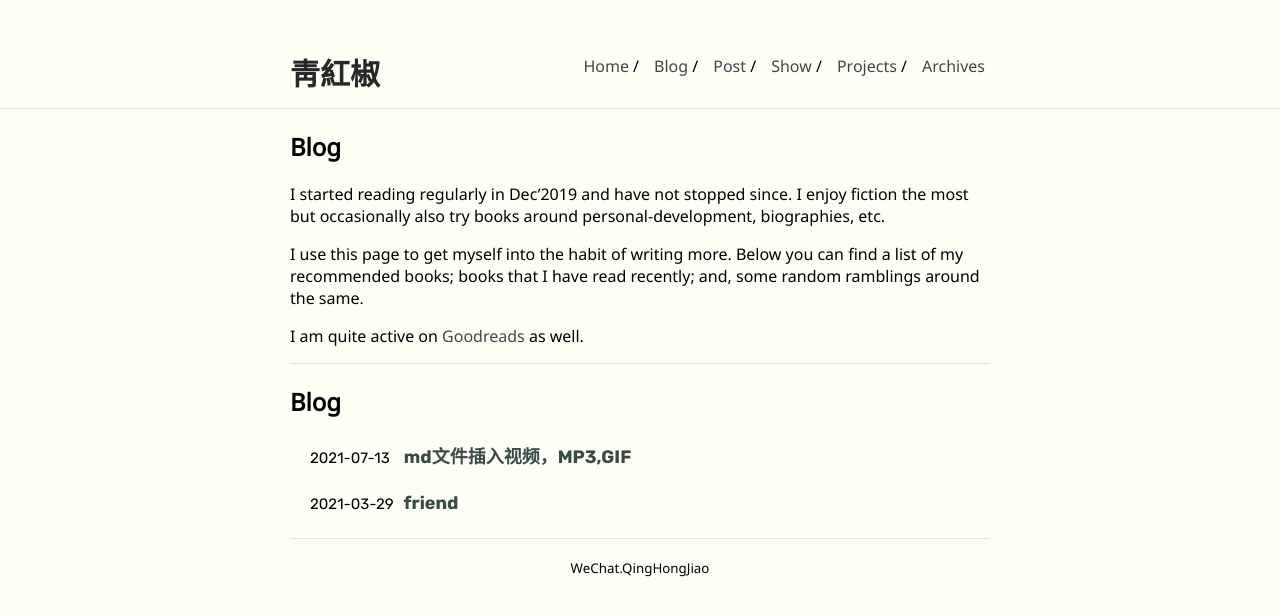
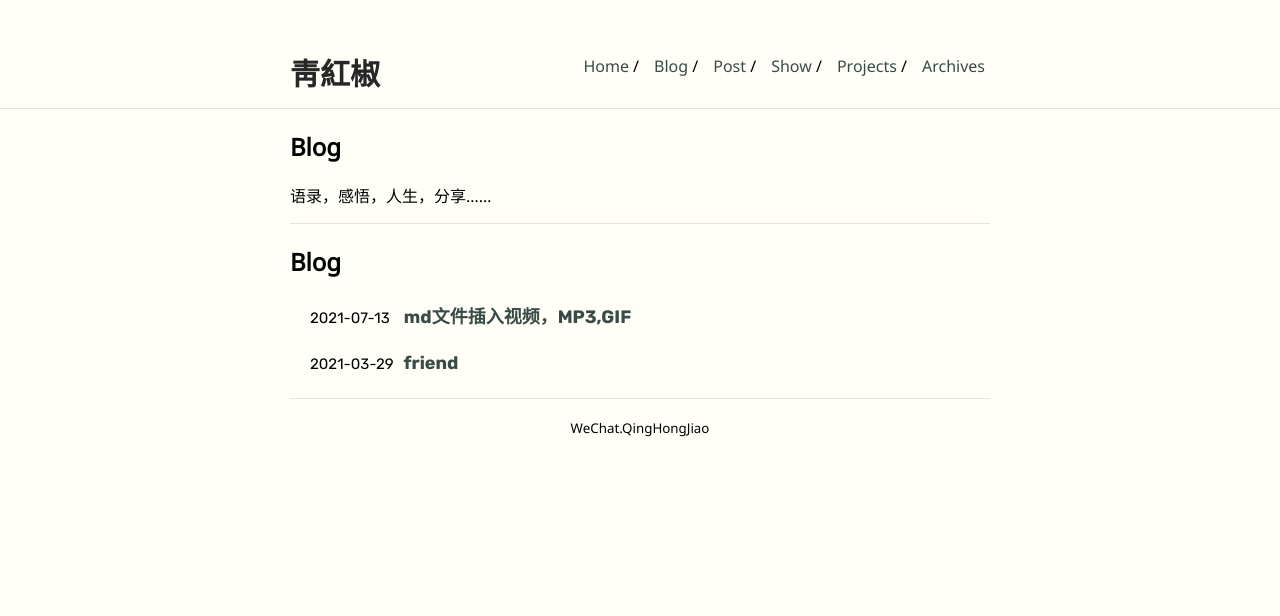
Before and after one commit to QingHongJiao/qinghongjiao.github.io, a Jekyll site: the page built from blog.md, in a window 1280 px wide. Shown: the top 616 px of the page. Built offline with Jekyll 4.4.1, drawn with Linux system fonts in a browser that asks for light colours; our own code applies the rules of GitHub Pages for plain Markdown files.

Commit message:
Update blog.md

```diff
--- a/blog.md
+++ b/blog.md
@@ -3,15 +3,7 @@ layout: default
 ---
 ## Blog
 
-I started reading regularly in Dec'2019 and have not stopped since. I enjoy fiction the most
-but occasionally also try books around personal-development, biographies, etc.
-
-I use this page to get myself into the habit of writing more. Below you can find
-a list of my recommended books; books that I have read recently; and, some
-random ramblings around the same.
-
-I am quite active on [Goodreads](https://www.goodreads.com/user/show/33989424-ankit-sultana)
-as well.
+语录，感悟，人生，分享……
 
 ---
 
```
